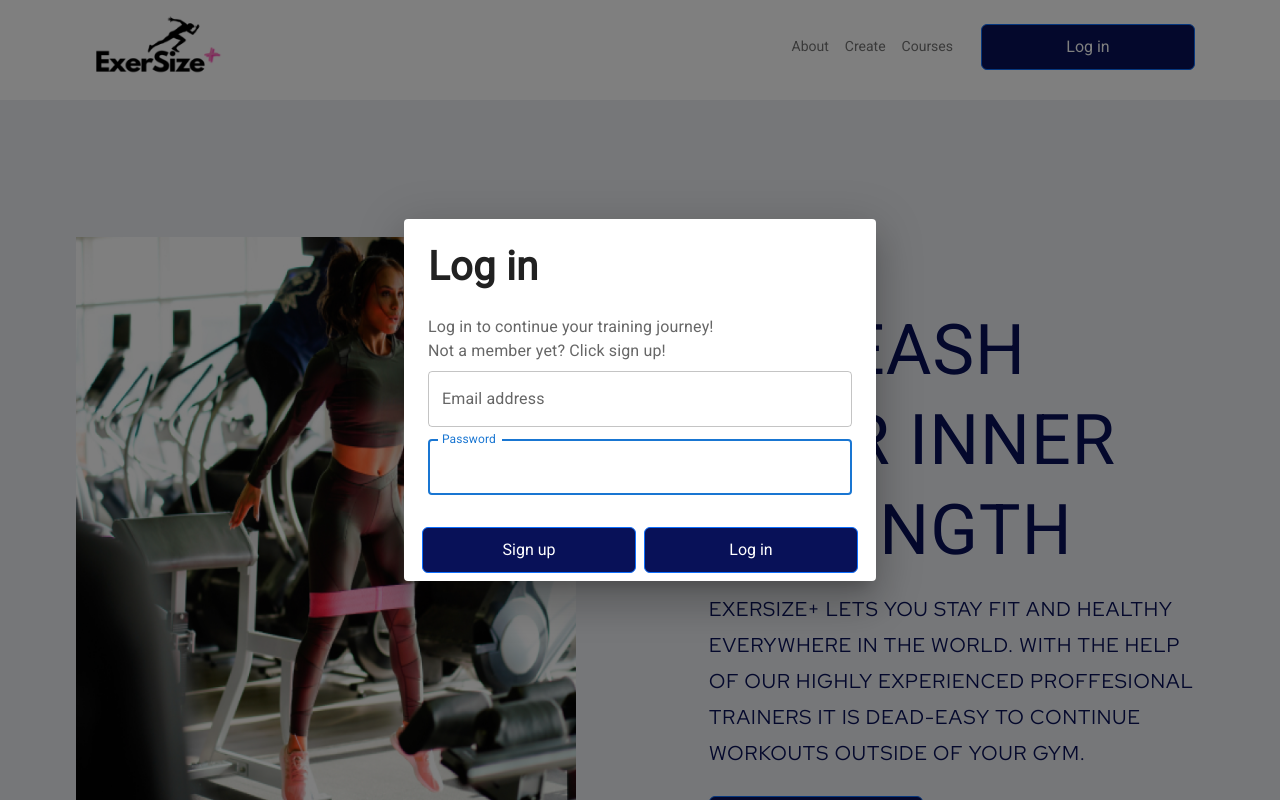
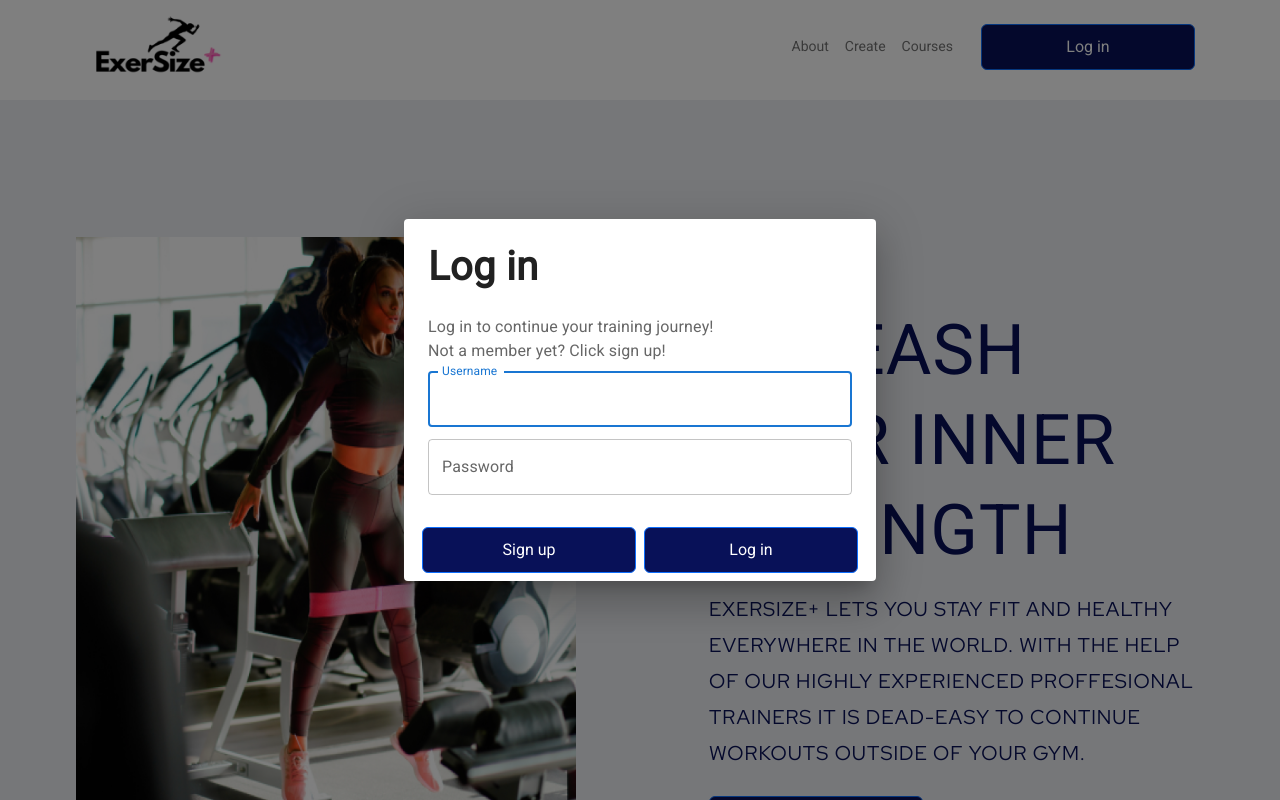
Before and after one commit to MarthaOliinyk/exersize, a React (Create React App) app in the folder frontend/: page / in a window 1280 px wide. Both pictures are taken after a click on the button "Log in". Shown: the top 800 px of the page. Built offline with nearby package versions, Linux system fonts and the light colour scheme; a web font is replaced by a local one.

Commit message:
[Yaroslav Makarovskyi] Implemented LogIn + SignUp POST

```diff
--- a/frontend/src/App.js
+++ b/frontend/src/App.js
@@ -23,6 +23,7 @@ function App() {
                     <Route path="/" element={<HomePage/>}/>
                     <Route path="/create" element={<NewCoursePage/>}/>
                     <Route path="/courses" element={<CoursesList/>}/>
+
                 </Routes>
             </BrowserRouter>
             <Footer/>
--- a/frontend/src/Components/LogIn.js
+++ b/frontend/src/Components/LogIn.js
@@ -3,7 +3,7 @@ import {useState} from 'react';
 import {Button} from 'react-bootstrap'
 import {TextField, Dialog, DialogActions, DialogTitle, DialogContent, DialogContentText} from '@mui/material'
 import SignUp from './SignUp';
-
+import Axios from 'axios';
 
 export default function LogIn() {
 
@@ -15,21 +15,30 @@ export default function LogIn() {
     const handleClose = () => {
         setOpen(false);
     }
-    const [email, setEmail] = useState("")
-    const [pass, setPass] = useState("")
-    const handleSubmit = (e) => {
+    const [username, setUsername] = useState("")
+    const [password, setPassword] = useState("")
+    const handleSubmit = async (e) => {
         e.preventDefault()
 
-        if (email && pass) {
-            data["logInEmail"] = email
-            data["logInPassword"] = pass
-            console.log(data)
+        if (username && password) {
+            data["logInUsername"] = username
+            data["logInPassword"] = password
+            Axios.post('https://localhost:8080', {
+                username,
+                password
+              })
+              .then((response) => {
+                console.log(response);
+              }, (error) => {
+                console.log(error);
+              });
+
         }
     }
 
 
     return (
-        <div className='A'>
+        <div>
             <Button className="btn" onClick={handleOpen}>Log in</Button>
             <Dialog open={open} onClose={handleClose} aria-labelledby="Log in" maxWidth="md">
                 <form className="logInForm" noValidate autoComplete='off' onSubmit={handleSubmit}>
@@ -38,25 +47,24 @@ export default function LogIn() {
                         <DialogContentText>Log in to continue your training journey!</DialogContentText>
                         <DialogContentText>Not a member yet? Click sign up!</DialogContentText>
                         <TextField
-                            className="email"
+                            className="username"
                             autoFocus
                             margin="dense"
-                            id="email"
-                            label="Email address"
-                            type="email"
+                            id="username"
+                            label="Username"
+                            type="username"
                             fullWidth
-                            value={email}
-                            onChange={(e) => setEmail(e.target.value)}
+                            value={username}
+                            onChange={(e) => setUsername(e.target.value)}
                         />
-                        <TextField className="pass"
-                                   autoFocus
+                        <TextField className="password"
                                    margin="dense"
-                                   id="pass"
+                                   id="password"
                                    label="Password"
                                    type="password"
                                    fullWidth
-                                   value={pass}
-                                   onChange={(e) => setPass(e.target.value)}
+                                   value={password}
+                                   onChange={(e) => setPassword(e.target.value)}
                         />
                     </DialogContent>
                     <DialogActions style={{justifyContent: "space-between", marginRight: 10, marginLeft: 10}}>
```
